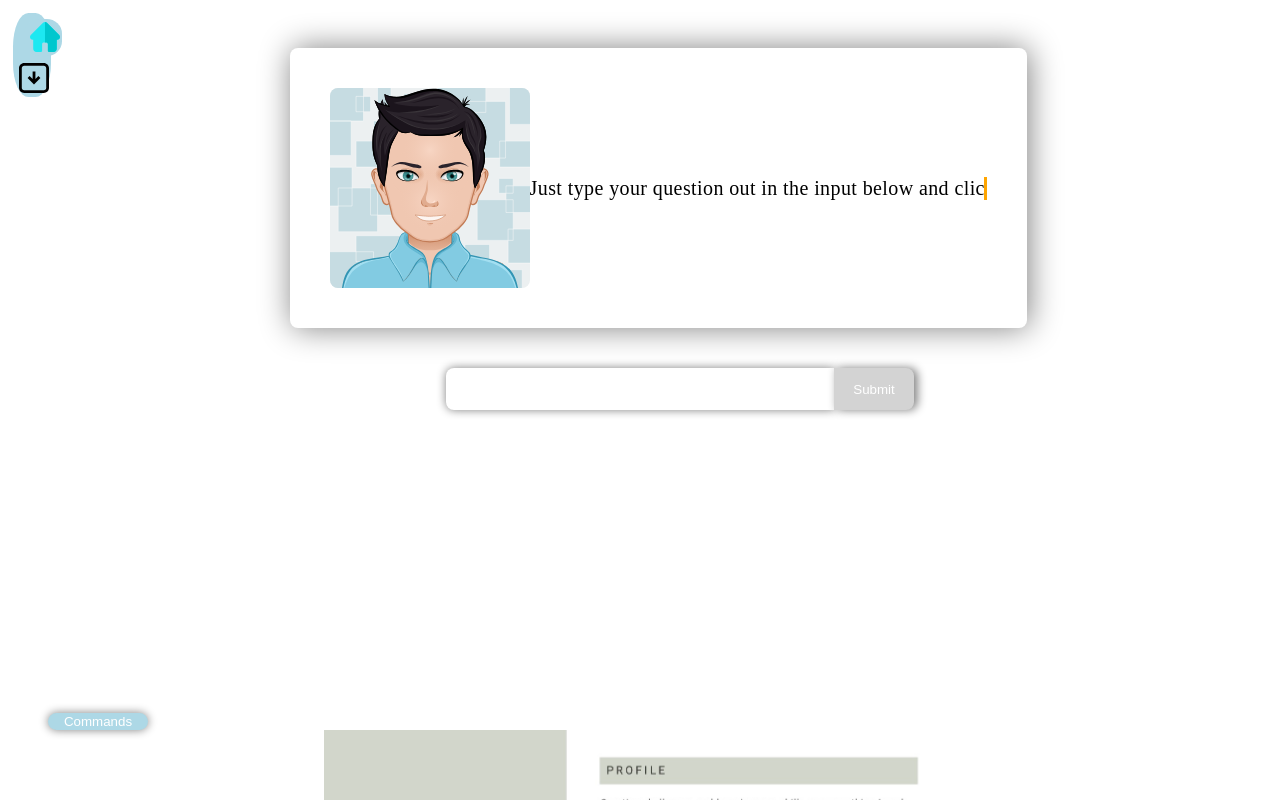
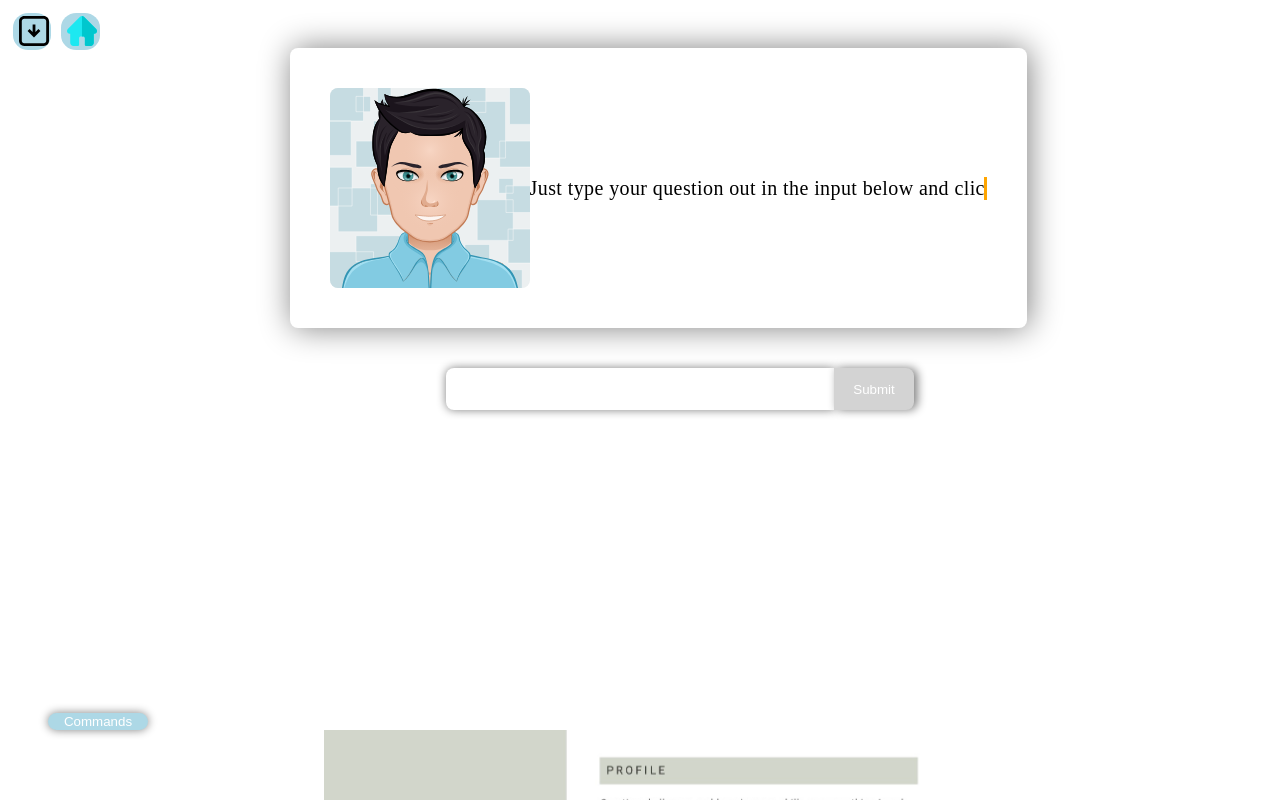
Before and after one commit to CLLane/personal-site, a React (Create React App) app: page /Resume in a window 1280 px wide. Shown: the top 800 px of the page. Built offline with nearby package versions, Linux system fonts and the light colour scheme.

Commit message:
Fix small bug

```diff
--- a/src/Components/Nav/Nav.jsx
+++ b/src/Components/Nav/Nav.jsx
@@ -24,13 +24,13 @@ export class Nav extends Component {
               onClick={e => this.toggleShowOptions(e)}
               className="nav_button__false"
             >
-              <button
-                onClick={() => this.props.changePage("home")}
-                className="home_nav__false"
-              >
-                <img className="nav_home__img" src={home}></img>
-              </button>
               <img className="nav_button__img" src={dropDown}></img>
+            </button>
+            <button
+              onClick={() => this.props.changePage("home")}
+              className="home_nav__false"
+            >
+              <img className="nav_home__img" src={home}></img>
             </button>
           </div>
         )}
```
